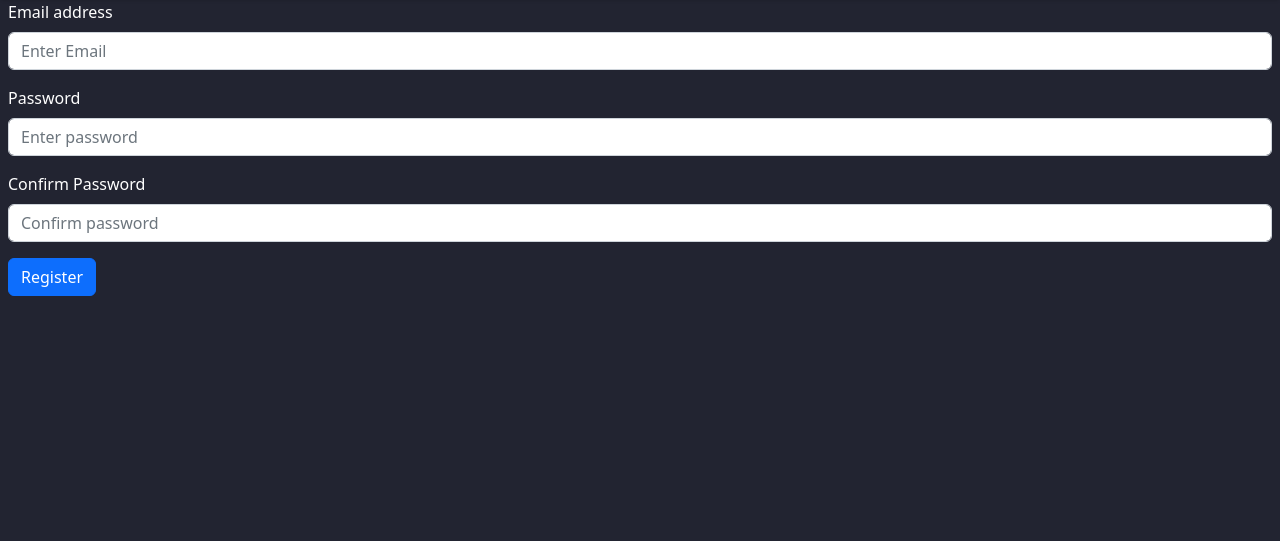
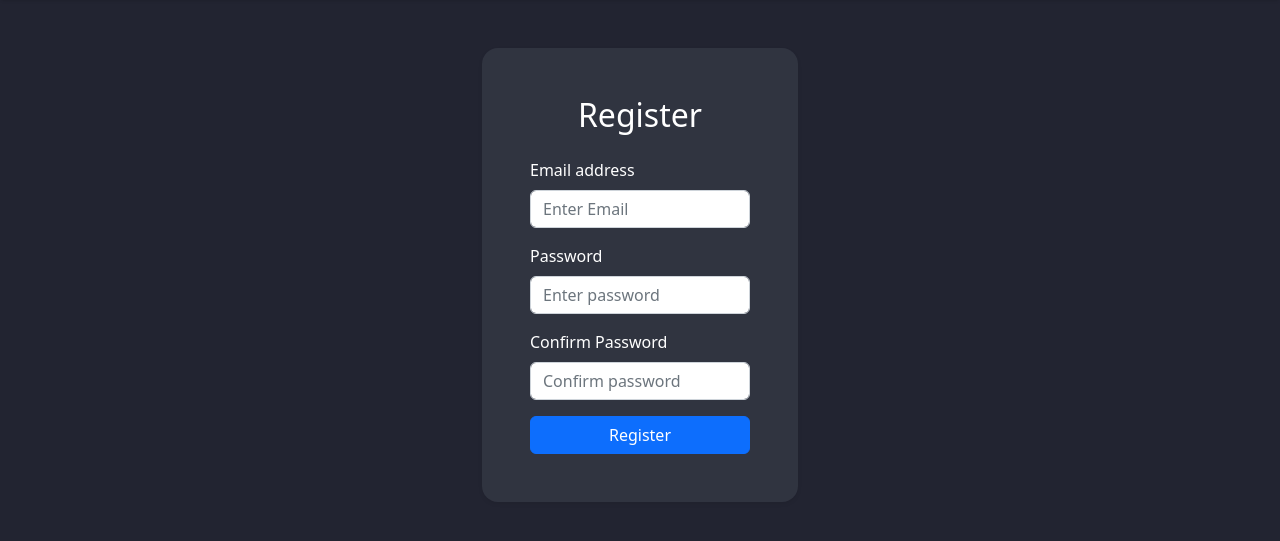
Before and after one commit to michaelWebDeve/CalorieCraveDevOps, a Flask app: page /register in a window 1280 px wide. Shown: the part 56-597 px from the top of the page. Run offline with Flask 3, Linux system fonts and the light colour scheme.

Commit message:
Redesigning register

```diff
--- a/templates/register.html
+++ b/templates/register.html
@@ -22,6 +22,9 @@
         {% endif %}
     {% endwith %}
 
+    <div class="d-flex justify-content-center">
+        <div class="col-md-3 p-5 shadow-sm rounded-4 mt-5 bg-opaque bg-secondary">
+            <h2 class="text-center mb-4 text-white">Register</h2>
             <form method="post">
                 <div class="mb-3">
                     <label for="emailInput" class="form-label">Email address</label>
@@ -30,7 +33,8 @@
                 </div>
                 <div class="mb-3">
                     <label for="passwordInput" class="form-label">Password</label>
-            <input type="password" name="password" class="form-control" id="passwordInput" aria-describedby="emailHelp"
+                    <input type="password" name="password" class="form-control" id="passwordInput"
+                           aria-describedby="emailHelp"
                            placeholder="Enter password">
                 </div>
                 <div class="mb-3">
@@ -38,7 +42,10 @@
                     <input type="password" name="password_confirm" class="form-control" id="confPasswordInput"
                            aria-describedby="emailHelp" placeholder="Confirm password">
                 </div>
+                <div class="d-grid">
                     <button type="submit" class="btn btn-primary">Register</button>
+                </div>
             </form>
-
+        </div>
+    </div>
 {% endblock %}
```
Lines whose indentation alone changed are shown as unchanged.
